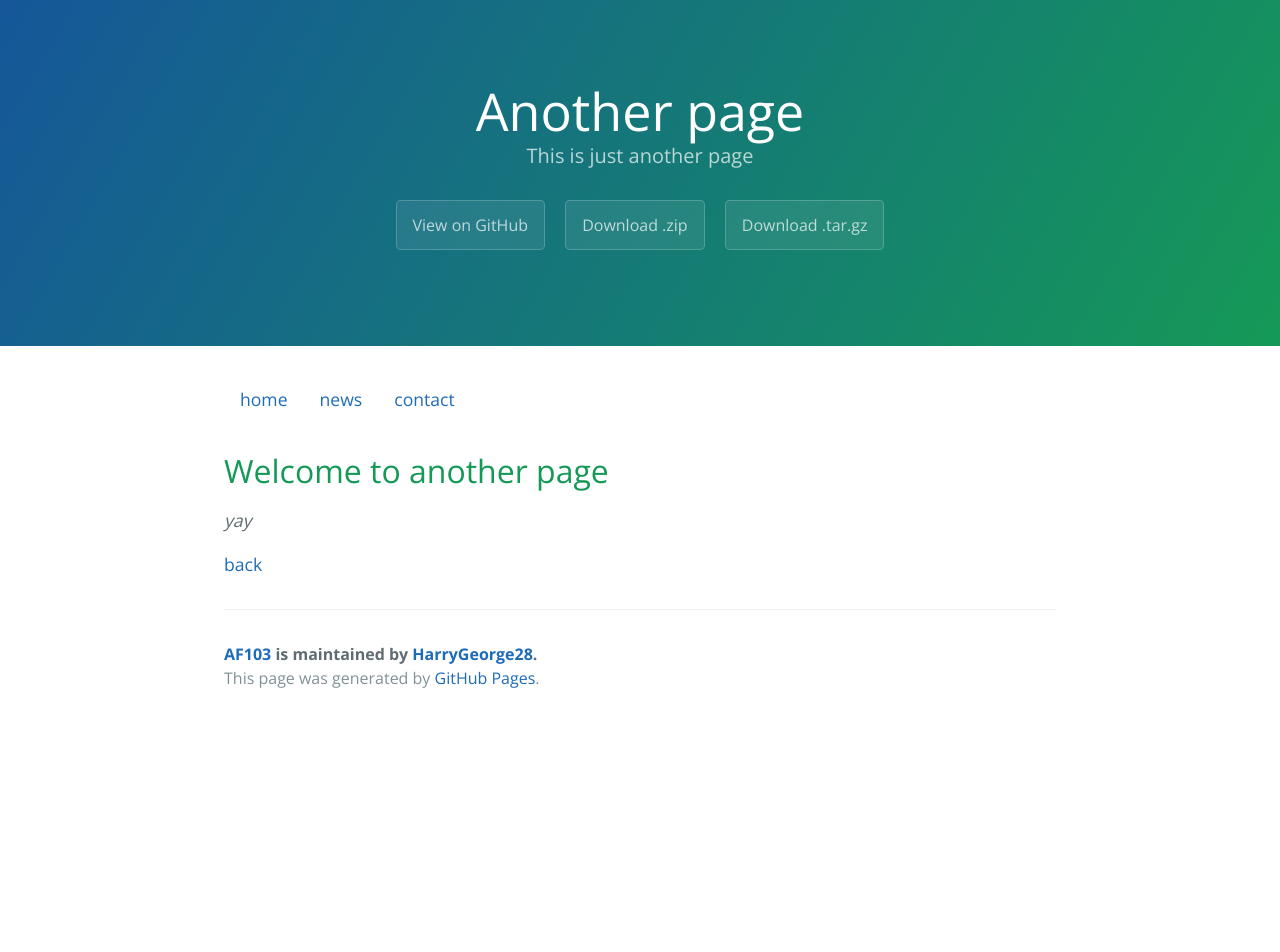
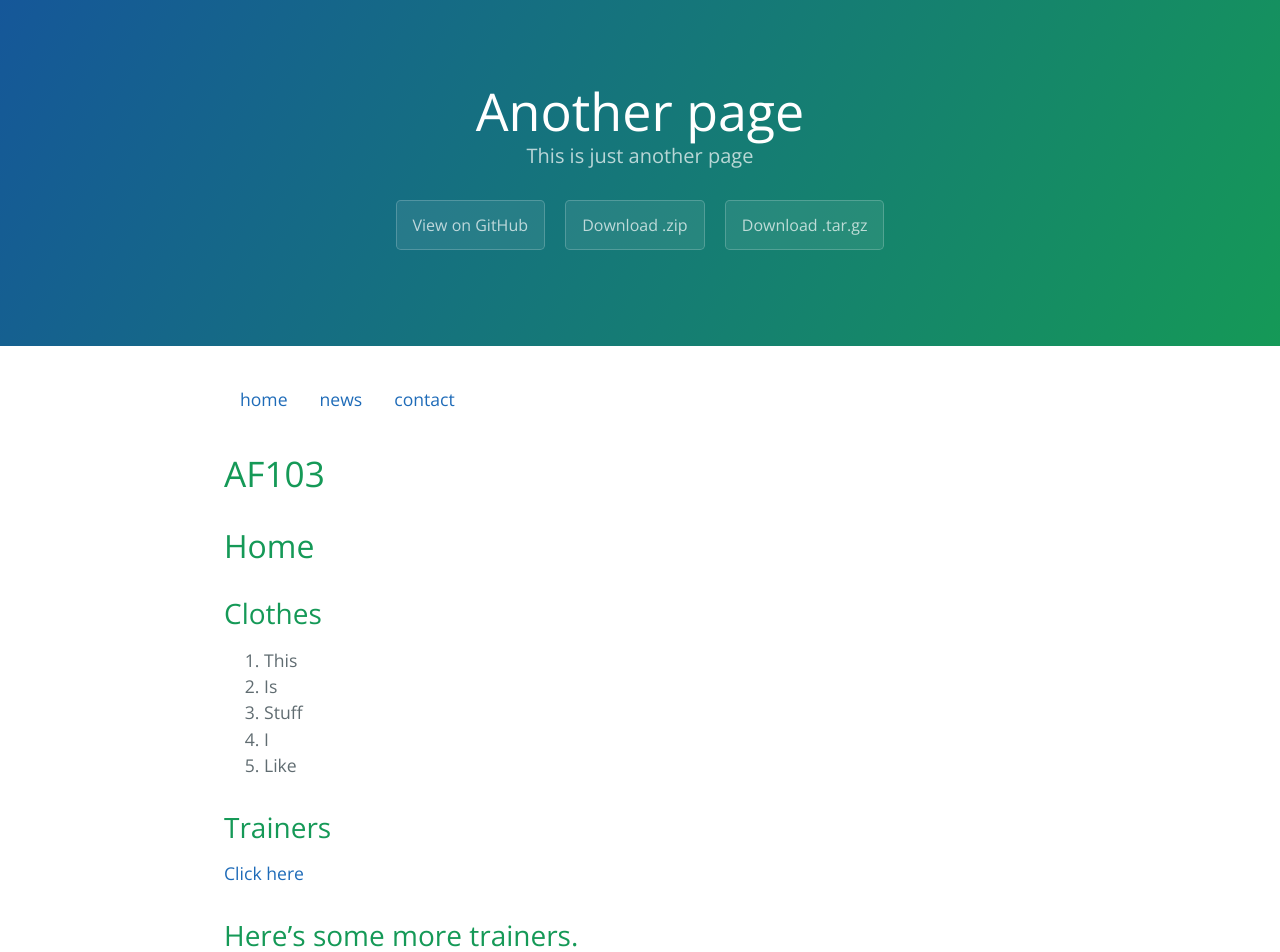
Before and after one commit to HarryGeorge28/AF103, a Jekyll site: the page built from news.md, in a window 1280 px wide and 1400 px high. Shown: the top 952 px of the window. Built offline with Jekyll 4.4.1, drawn with Linux system fonts in a browser that asks for light colours; some of the changed text lies outside the part shown; grey boxes are pictures that could not be loaded.

Commit message:
Update news.md

```diff
--- a/news.md
+++ b/news.md
@@ -4,8 +4,37 @@ title: Another page
 description: This is just another page
 ---
 
-## Welcome to another page
+# AF103
 
-_yay_
+## Home
+
+### Clothes
+
+1. This
+2. Is
+3. Stuff
+4. I
+5. Like
+
+
+### Trainers
+[Click here](https://www.goat.com/sneakers/yeezy-boost-700-utility-black-yzy-700-utility/used)
+
+
+### Here's some more trainers.
+![Silver Bullet](https://cms-cdn.thesolesupplier.co.uk/2017/08/nike-air-max-97-silver-bullet-OG-QS-884421-001-Side.jpg)
+
+
+### Hoodie
+[Over here](https://process.fs.grailed.com/AJdAgnqCST4iPtnUxiGtTz/cache=expiry:max/rotate=deg:exif/rotate=deg:0/resize=width:1200,fit:crop/output=quality:70/compress/aqrzwS6cS0mquC7CIW37)
+
+
+**Sites I use**
+- [StockX](https://stockx.com/)
+- [GOAT](https://www.goat.com/)
+- [Depop](https://www.depop.com/)
+
+
+_Clothes: items worn to cover the body._
 
 [back](./)
```
